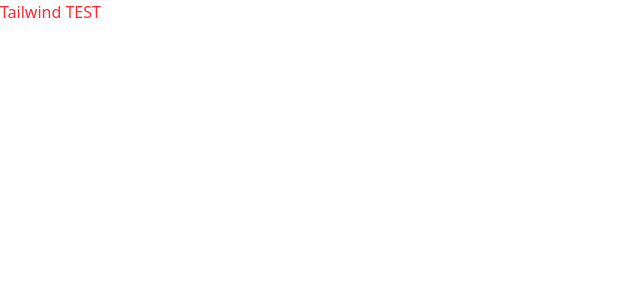
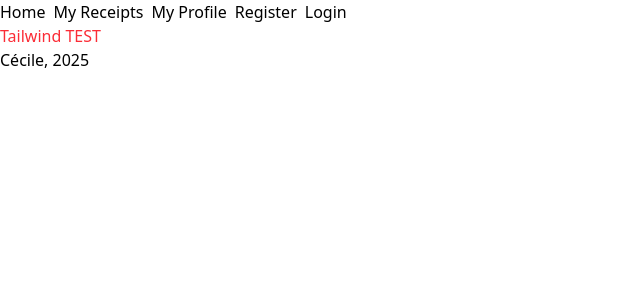
Before and after one commit to cecilepn/cooking-sparkles, a React (Vite) app in the folder apps/frontend/: page / in a window 1280 px wide. Shown: the top 300 px of the page, without its empty margins (0-640 px from the left). Built offline with nearby package versions, Linux system fonts and the light colour scheme.

Commit message:
feat: add components layout

```diff
--- a/apps/frontend/src/App.jsx
+++ b/apps/frontend/src/App.jsx
@@ -1,7 +1,12 @@
+import Footer from './components/layout/Footer'
+import Header from './components/layout/Header'
+
 function App() {
   return (
     <>
+      <Header />
       <div className="text-red-500">Tailwind TEST</div>
+      <Footer />
     </>
   )
 }
--- a/apps/frontend/src/components/layout/Footer.jsx
+++ b/apps/frontend/src/components/layout/Footer.jsx
@@ -0,0 +1,11 @@
+function Footer() {
+  return (
+    <>
+      <footer>
+        <p>Cécile, 2025</p>
+      </footer>
+    </>
+  )
+}
+
+export default Footer
--- a/apps/frontend/src/components/layout/Header.jsx
+++ b/apps/frontend/src/components/layout/Header.jsx
@@ -0,0 +1,27 @@
+function Header() {
+  return (
+    <>
+      <nav>
+        <ul className="flex gap-2">
+          <li>
+            <a href="">Home</a>
+          </li>
+          <li>
+            <a href="">My Receipts</a>
+          </li>
+          <li>
+            <a href="">My Profile</a>
+          </li>
+          <li>
+            <a href="">Register</a>
+          </li>
+          <li>
+            <a href="">Login</a>
+          </li>
+        </ul>
+      </nav>
+    </>
+  )
+}
+
+export default Header
```
